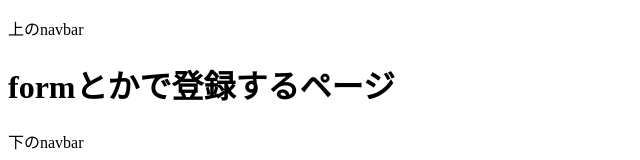
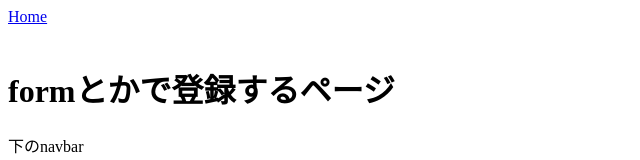
Before and after one commit to clumsy-ug/tsukuaso_hackathon_WeHaveAlreadyCommitted, a React (Vite) app in the folder front/: page /auth in a window 1280 px wide. Shown: the top 160 px of the page, without its empty margins (0-640 px from the left). Built offline with nearby package versions, Linux system fonts and the light colour scheme.

Commit message:
topのnavbarを / へのリンクにした

```diff
--- a/front/src/routes/-components/NavbarTop.tsx
+++ b/front/src/routes/-components/NavbarTop.tsx
@@ -1,5 +1,11 @@
+import { Link } from "@tanstack/react-router";
+
 export default function NavbarTop() {
   return (
-    <p>上のnavbar</p>
+    <>
+      <Link to="/">Home</Link>
+      {" "}
+      <br /><br />
+    </>
   )
 }
```
